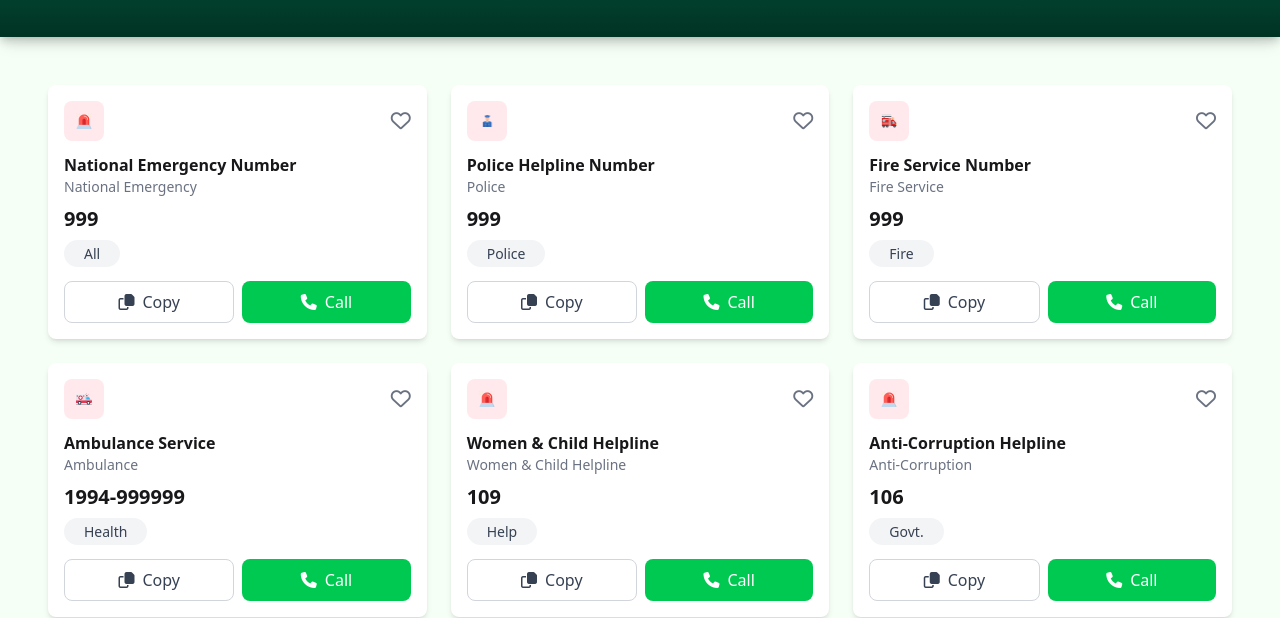
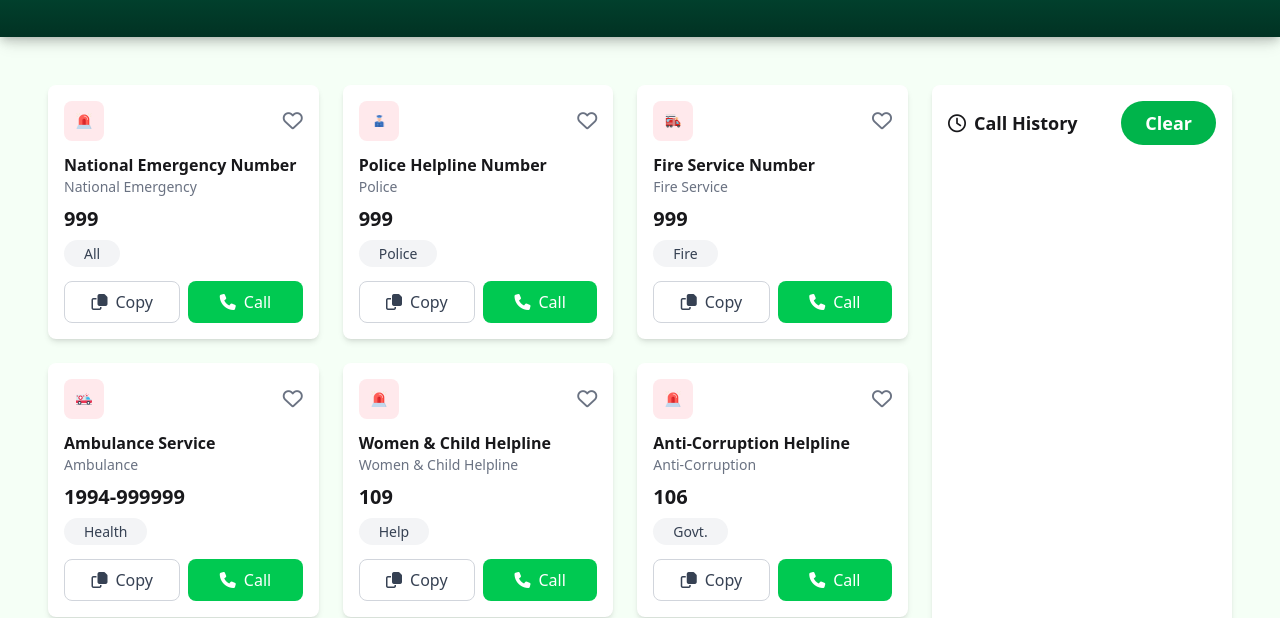
Before and after one commit to Tajrina-03/Assignment-5, a plain HTML site: page index.html in a window 1280 px wide. Shown: the part 336-954 px from the top of the page. Drawn offline with nearby package versions, Linux system fonts and the light colour scheme.

Commit message:
Added Call history section

```diff
--- a/index.html
+++ b/index.html
@@ -264,6 +264,15 @@
         </div>
       </div>
 </div>
+<!-- Call History Section -->
+    <div class="bg-white shadow-md rounded-lg p-4 w-full lg:w-[300px]">
+      <div class="flex justify-between items-center mb-4">
+        <h3 class="font-bold text-lg flex items-center gap-2">
+          <i class="fa-regular fa-clock"></i>Call History
+        </h3>
+        <button class="bg-[#00B44B] text-white font-bold px-6 py-2 rounded-full text-lg">Clear</button>
+      </div>
+    </div>
   </div>
 </section>
 
```
